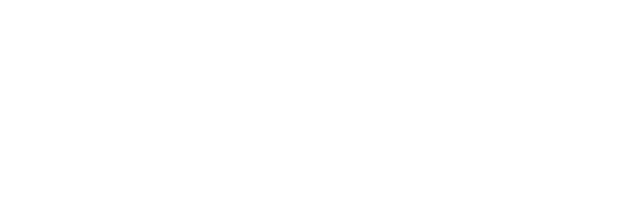
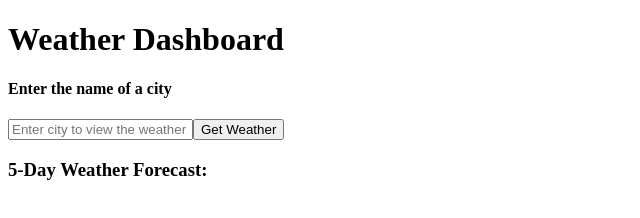
Before and after one commit to samkstark/weather-dashboard, a plain HTML site: page index.html in a window 1280 px wide. Shown: the whole page, without its empty margins (0-640 px from the left). Drawn offline with Linux system fonts and the light colour scheme.

Commit message:
created html outline

```diff
--- a/assets/script.js
+++ b/assets/script.js
@@ -0,0 +1 @@
+console.log()
--- a/index.html
+++ b/index.html
@@ -4,9 +4,63 @@
     <meta charset="UTF-8">
     <meta http-equiv="X-UA-Compatible" content="IE=edge">
     <meta name="viewport" content="width=device-width, initial-scale=1.0">
-    <title>Document</title>
+    <title>Weather Dashboard</title>
+
+<!--linking css, bootstrap-->
+    <link rel="stylesheet" href="./assets/style.css">
 </head>
 <body>
+    <div class="container-fluid">
+        <div class="row navbar">
+            <div class="col-md-12 text-center">
+                <h1>Weather Dashboard</h1>
+            </div>
+        </div>
 
+        <div class="row">
+            <div class="col-3 pb-2 pt-3" id="searchRes">
+                <div class="row navbar">
+                    <div class="col-12">
+                        <h4>Enter the name of a city</h4>
+                    </div>
+                </div>
+
+        <div class="row">
+            <div class="col-12">
+                <div class="input-group">
+                    <input class="form-control" type="text" id="searchCity" placeholder="Enter city to view the weather"><button type="button" class="btn btn-primary" id="searchBtn">Get Weather</button>
+                </div>
+            </div>
+        </div>
+
+        <div class="row">
+            <div class="col-12">
+
+                <ul id="searchHist" class="list-group">
+
+                </ul>
+            </div>
+        </div>
+    </div>
+
+    <div id="weather" class="col-9">
+        <div class="row">
+            <div class="col-12">
+                <div id="cityDisplay" class="col-12">
+                </div>
+            </div>
+
+    <div class="row">
+        <div class="col-12">
+        <h3>5-Day Weather Forecast:</h3>
+        </div>
+    </div>
+
+    <div id="forecast" class="row col-12"></div>
+
+    </div>
+</div>
+</div>
+<script src="./assets/script.js"></script>
 </body>
 </html>
```
